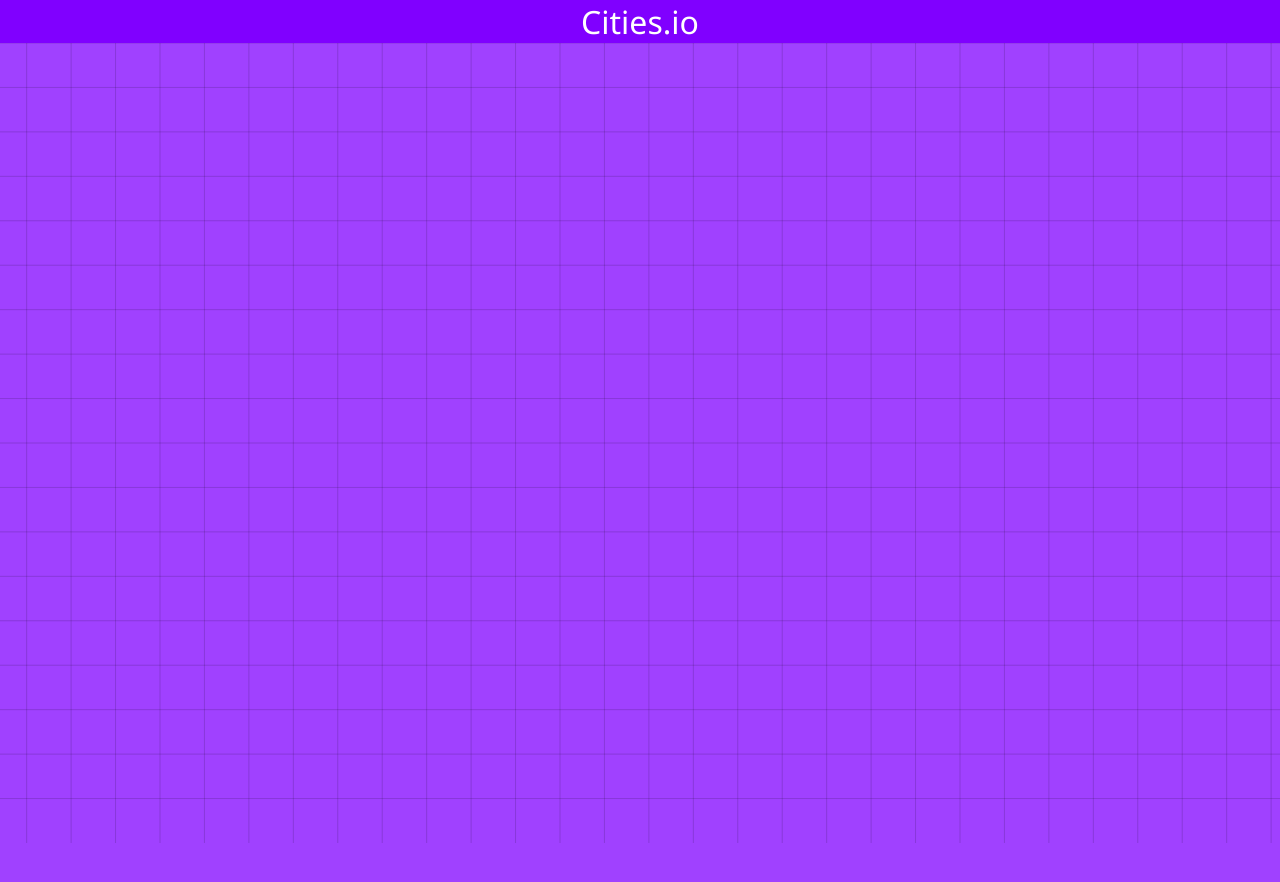
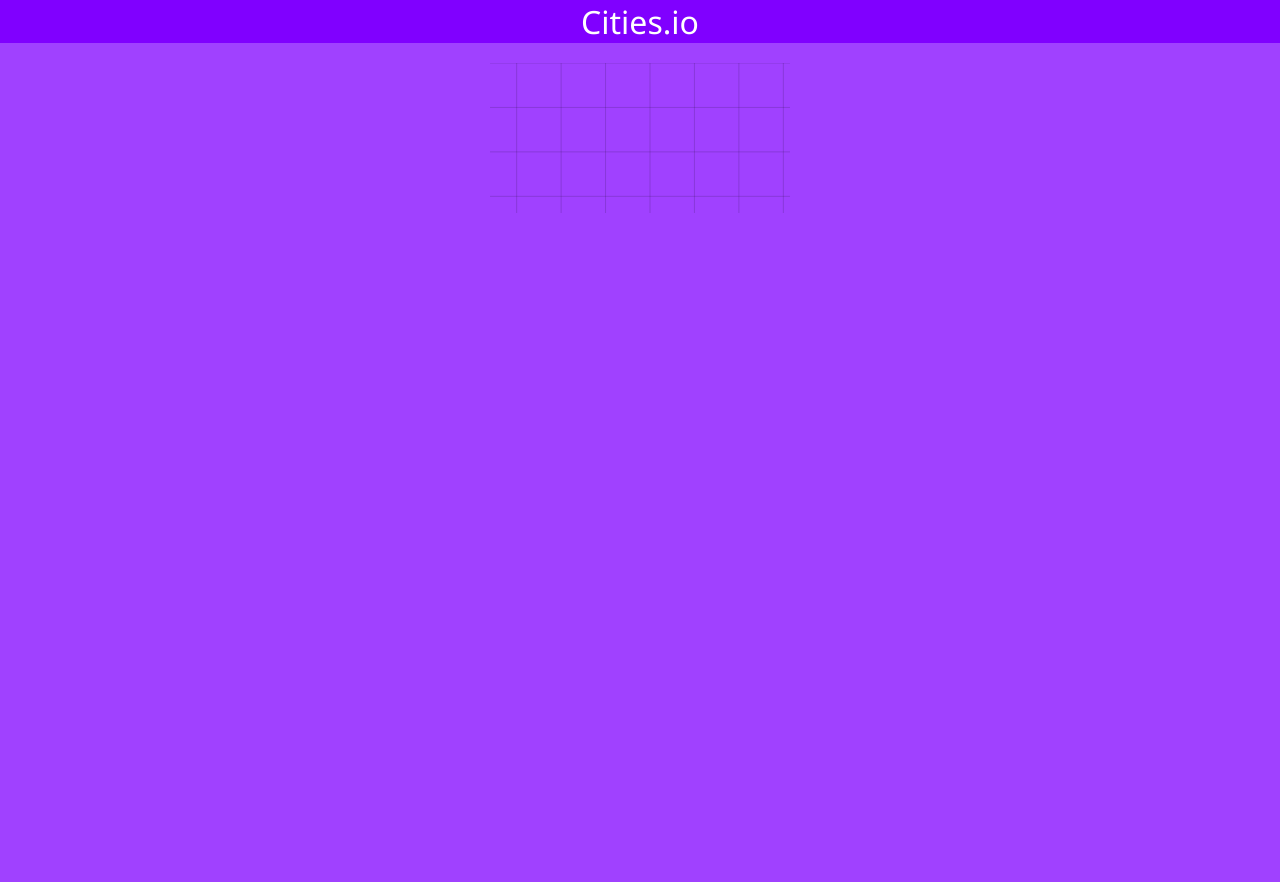
Before and after one commit to RagiingAlways/Cities, a website with bundled scripts: page client/index.html in a window 1280 px wide. Both pictures are taken after a click on the button "Ready!". After the commit the page ends 800 px from the top, so only its background shows below. Built offline with nearby package versions, Linux system fonts and the light colour scheme; files whose address does not match are found by name.

Commit message:
canvas business

```diff
--- a/client/index.html
+++ b/client/index.html
@@ -10,8 +10,9 @@
     <h1>Cities.io</h1>
   </header>
   <div class="main">
-    <input type="text" class="nickname" placeholder="Choose your nickname">
+    <input type="text" class="nickname" placeholder="Choose your nickname" autofocus="true">
     <button class="ready">Ready!</button>
+    <canvas id="map"></canvas>
   </div>
   <script src="https://ajax.googleapis.com/ajax/libs/jquery/3.1.0/jquery.min.js"></script>
   <!--<script src="/socket.io/socket.io.js"></script>-->
--- a/client/script.js
+++ b/client/script.js
@@ -31,11 +31,9 @@ $('.ready').click(function(){
     nick = 'An unnamed city.';
   }
 
-  global.c = document.createElement('canvas');
+  global.c = document.getElementById('map');
   window.graph = global.c.getContext('2d');
-  $(global.c).attr('id', 'map').attr('width', '1400').attr('height', '1000');
   $('.main').html(global.c);
-  $('.main').css('margin', 0);
   //TEMP CODE
   drawgrid();
   //END TEMP CODE
@@ -122,7 +120,6 @@ function drawCircle(centerX, centerY, radius, sides, hue) {
         y = centerY + radius * Math.cos(theta);
         graph.lineTo(x, y);
     }
-
     graph.closePath();
     graph.stroke();
     graph.fill();
@@ -144,7 +141,7 @@ function drawgrid() {
         graph.moveTo(0, y);
         graph.lineTo(window.innerWidth, y);
     }
-
+		// graph.rotate(20*Math.PI/180);
     graph.stroke();
     graph.globalAlpha = 1;
 }
--- a/client/style.css
+++ b/client/style.css
@@ -58,7 +58,10 @@ h1{
   outline: none;
 }
 
-#map{
-  /*border: 5px solid #000;*/
-  /*background-image: url('images/map.png');*/
+#map {
+    /* border: 5px solid #000; */
+    /* background-image: url('images/map.png'); */
+    /*transform: translateY(-201px) translateX(1000px) rotateZ(45deg);
+    transform-origin: 0 0;
+    overflow: hidden;*/
 }
```
